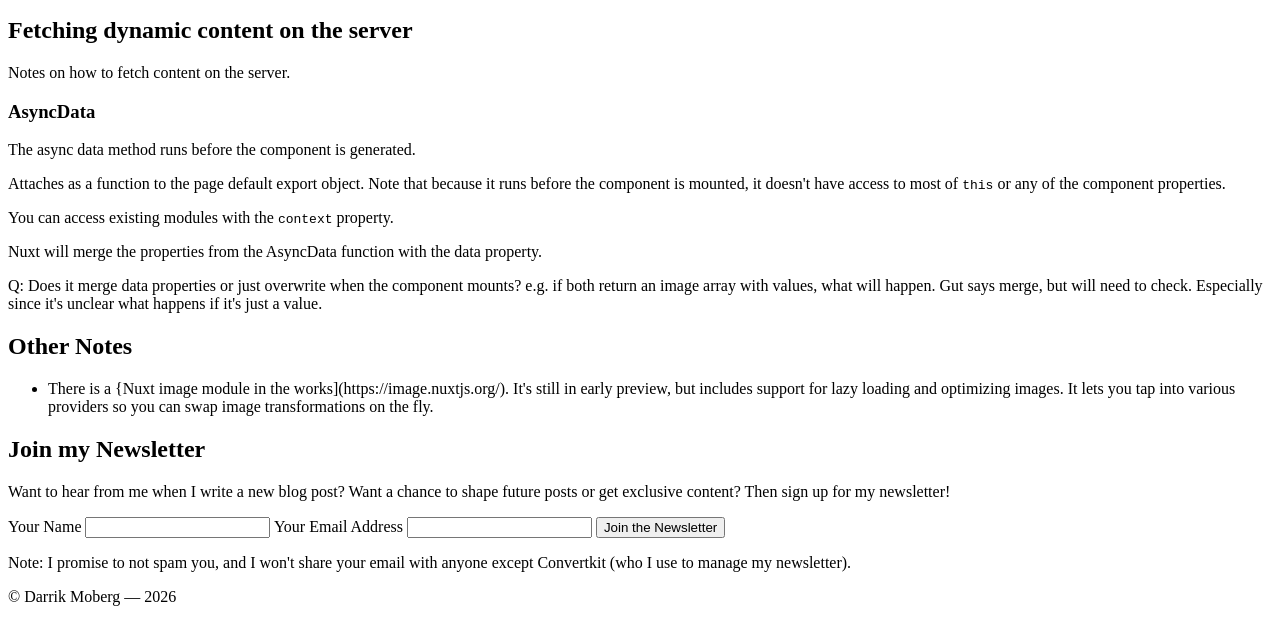
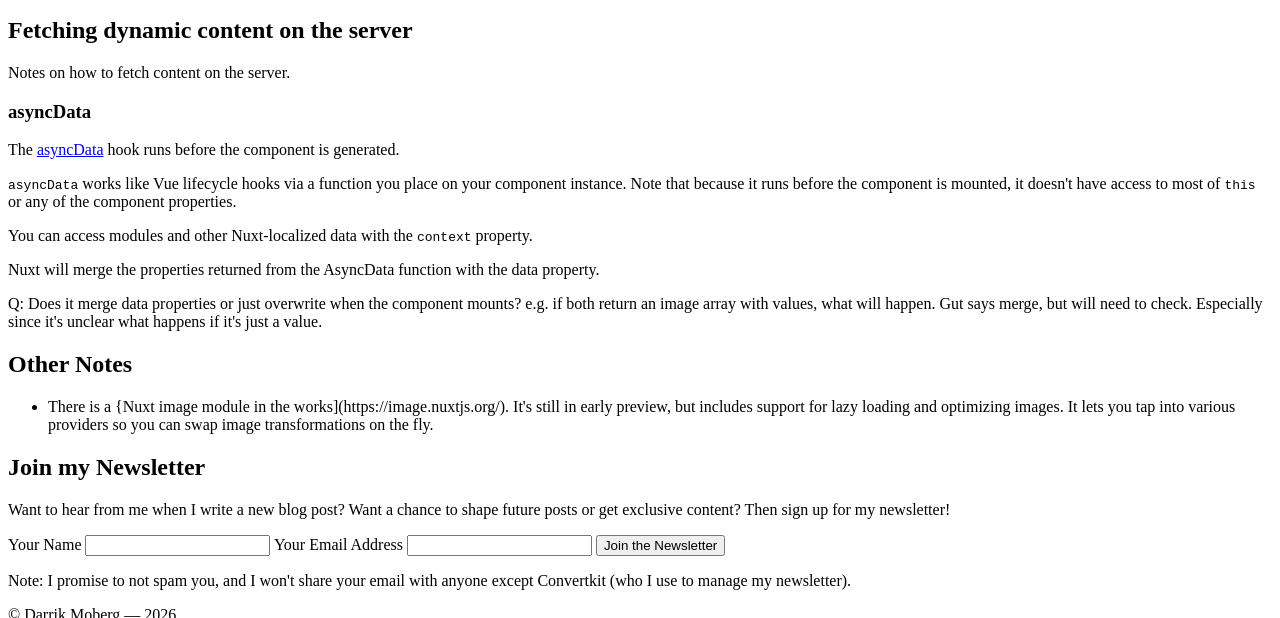
Before and after one commit to mdarrik/Darrik.dev, an Eleventy site: page www/site/writing/lwj-nuxt-notes.md in a window 1280 px wide. Shown: the part 1118-1736 px from the top of the page. Built offline with nearby package versions, Linux system fonts and the light colour scheme; Eleventy itself is replaced by a stand-in of ours; files that its build step writes are made by us from their sources; no server answers; what postcss-at-rules-variables, postcss-each, postcss-extend, postcss-import would draw is missing.

Commit message:
updates some notes on asyncData

```diff
--- a/www/site/writing/lwj-nuxt-notes.md
+++ b/www/site/writing/lwj-nuxt-notes.md
@@ -57,14 +57,14 @@ The generate command has support for "incremental compilation". This reduces sub
 ## Fetching dynamic content on the server
 Notes on how to fetch content on the server.
 
-### AsyncData
-The async data method runs before the component is generated.
+### asyncData
+The [asyncData](https://nuxtjs.org/docs/2.x/features/data-fetching#async-data) hook runs before the component is generated.
 
-Attaches as a function to the page default export object. Note that because it runs before the component is mounted, it doesn't have access to most of `this` or any of the component properties.
+`asyncData` works like Vue lifecycle hooks via a function you place on your component instance. Note that because it runs before the component is mounted, it doesn't have access to most of `this` or any of the component properties.
 
-You can access existing modules with the `context` property.
+You can access modules and other Nuxt-localized data with the `context` property.
 
-Nuxt will merge the properties from the AsyncData function with the data property.
+Nuxt will merge the properties returned from the AsyncData function with the data property.
 
 Q: Does it merge data properties or just overwrite when the component mounts? e.g. if both return an image array with values, what will happen. Gut says merge, but will need to check. Especially since it's unclear what happens if it's just a value.
 
```
